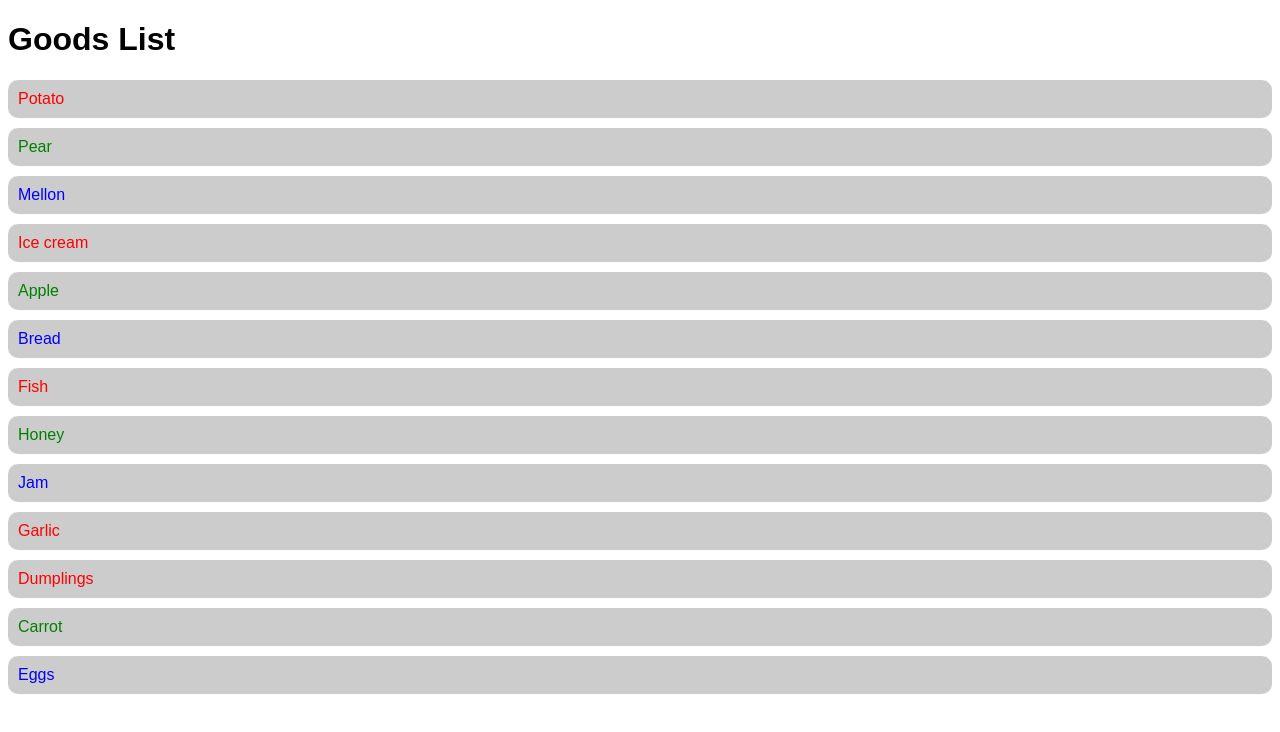
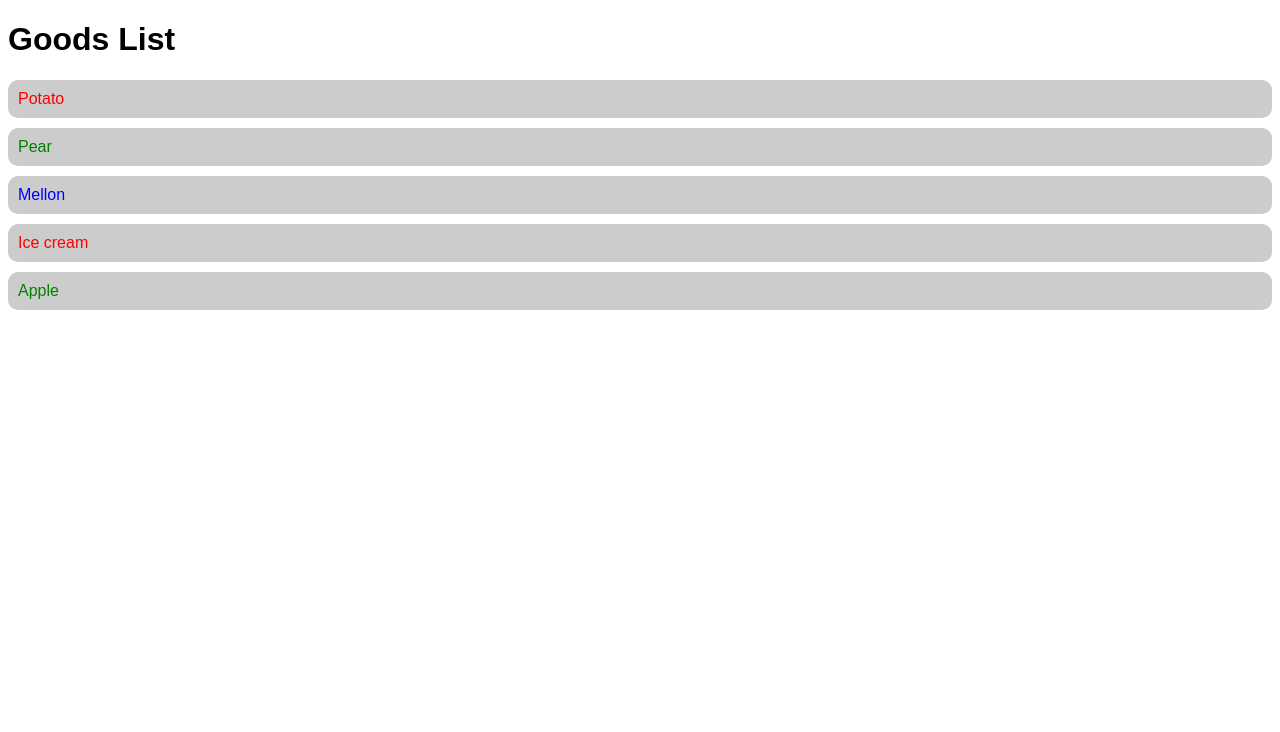
Before and after one commit to mate-academy/react-recording_javascript, a React (Create React App) app: page / in a window 1280 px wide. Shown: the top 732 px of the page. Built offline with nearby package versions, Linux system fonts and the light colour scheme.

Commit message:
after Split List into Components

```diff
--- a/src/App.jsx
+++ b/src/App.jsx
@@ -1,19 +1,10 @@
+import { GoodList } from './components/GoodList';
 import goods from './goods.json';
 
 export const App = () => (
   <div className="App">
     <h1>Goods List</h1>
 
-    <div className="GoodList">
-      {goods.map(good => (
-        <div
-          key={good.id}
-          className="GoodCard"
-          style={{ color: good.color }}
-        >
-          {good.name}
-        </div>
-      ))}
-    </div>
+    <GoodList goods={goods.slice(0, 5)} />
   </div>
 );
--- /dev/null
+++ b/src/components/GoodCard/GoodCard.jsx
@@ -0,0 +1,10 @@
+import './GoodCard.scss';
+
+export const GoodCard = ({ good }) => (
+  <div
+    className="GoodCard"
+    style={{ color: good.color }}
+  >
+    {good.name}
+  </div>
+);
--- /dev/null
+++ b/src/components/GoodCard/GoodCard.scss
@@ -0,0 +1,5 @@
+.GoodCard {
+  padding: 10px;
+  border-radius: 10px;
+  background-color: #ccc;
+}
--- /dev/null
+++ b/src/components/GoodCard/index.js
@@ -0,0 +1 @@
+export * from './GoodCard';
--- /dev/null
+++ b/src/components/GoodList/GoodList.jsx
@@ -0,0 +1,10 @@
+import { GoodCard } from '../GoodCard';
+import './GoodList.scss';
+
+export const GoodList = ({ goods }) => (
+  <div className="GoodList">
+    {goods.map(good => (
+      <GoodCard good={good} key={good.id} />
+    ))}
+  </div>
+);
--- /dev/null
+++ b/src/components/GoodList/GoodList.scss
@@ -0,0 +1,4 @@
+.GoodList {
+  display: grid;
+  gap: 10px;
+}
--- /dev/null
+++ b/src/components/GoodList/index.js
@@ -0,0 +1 @@
+export * from './GoodList';
--- a/src/index.scss
+++ b/src/index.scss
@@ -1,14 +1,3 @@
 html {
   font-family: Arial, "Helvetica Neue", Helvetica, sans-serif;
 }
-
-.GoodList {
-  display: grid;
-  gap: 10px;
-}
-
-.GoodCard {
-  padding: 10px;
-  border-radius: 10px;
-  background-color: #ccc;
-}
```
